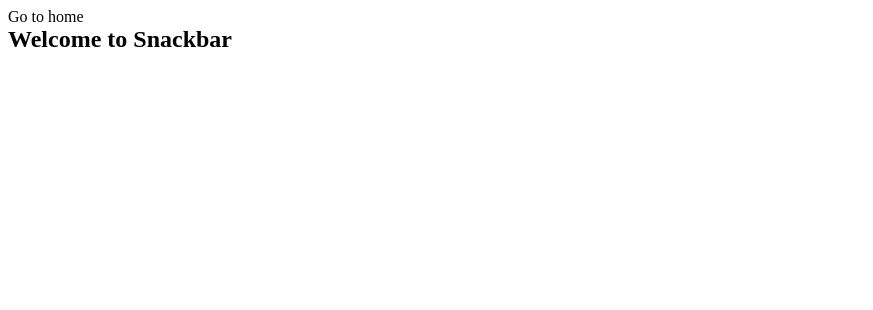
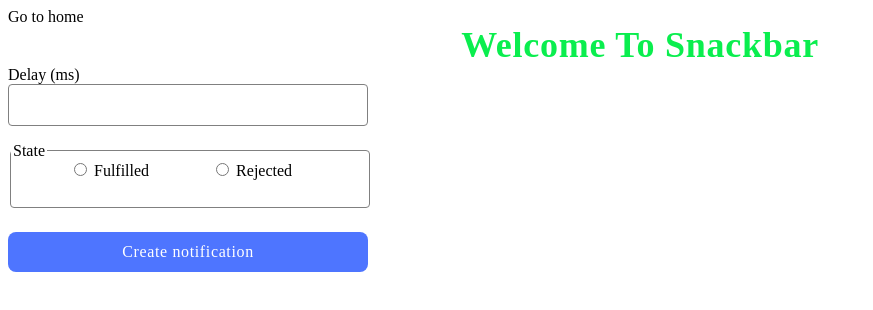
Before and after one commit to OleksandrBaranov1987nk/goit-js-hw-10, a website built with Vite: page src/2-snackbar.html in a window 1280 px wide. Shown: the whole page, without its empty margins (0-873 px from the left). Built offline with nearby package versions, Linux system fonts and the light colour scheme.

Commit message:
upSnackbar

```diff
--- a/src/2-snackbar.html
+++ b/src/2-snackbar.html
@@ -12,6 +12,26 @@
     <section>
       <a href="./index.html">Go to home</a>
       <h1>Welcome to Snackbar</h1>
+      <form class="form">
+        <label>
+          Delay (ms)
+          <input type="number" name="delay" required />
+        </label>
+
+        <fieldset>
+          <legend>State</legend>
+          <label>
+            <input type="radio" name="state" value="fulfilled" required />
+            Fulfilled
+          </label>
+          <label>
+            <input type="radio" name="state" value="rejected" required />
+            Rejected
+          </label>
+        </fieldset>
+
+        <button type="submit">Create notification</button>
+      </form>
     </section>
     <script type="module" src="./js/2-snackbar.js"></script>
   </body>
--- a/src/css/2-snackbar.css
+++ b/src/css/2-snackbar.css
@@ -0,0 +1,69 @@
+body {
+    font-family: Montserrat;
+  }
+
+  .form {
+    width: 360px;
+  }
+
+  h1 {
+    margin-bottom: 50px;
+    margin-left: 50px;
+    margin-top: 50px;
+    line-height: 1.11;
+    text-align: center;
+    font-size: 36px;
+    letter-spacing: 0.02em;
+    text-transform: capitalize;
+    color: #0aee4e;
+    margin-bottom: 72px;
+  }
+
+  input[type='number'] {
+    margin-bottom: 16px;
+    width: 350px;
+    padding: 0;
+    height: 40px;
+    border-radius: 4px;
+    border: 1px solid #808080;
+    font-family: Montserrat;
+    padding-left: 8px;
+  }
+
+  input[type='number']:hover,
+  fieldset:hover {
+    border: 1px solid #000;
+  }
+
+  fieldset {
+    width: 358px;
+    height: 64px;
+    border-radius: 4px;
+    border: 1px solid #808080;
+    padding: 0;
+    margin-bottom: 24px;
+  }
+
+  fieldset label {
+    margin-left: 58px;
+    margin-top: 28px;
+  }
+
+  button {
+    width: 100%;
+    padding: 8px 16px;
+    border-radius: 8px;
+    background-color: #4e75ff;
+    color: rgba(255, 255, 255, 1);
+    font-size: 16px;
+    font-weight: 500;
+    line-height: 24px; /* 150% */
+    letter-spacing: 0.64px;
+    border: none;
+    font-family: Montserrat;
+  }
+
+  button:hover {
+    background-color: #6c8cff;
+    cursor: pointer;
+  }
--- a/src/js/2-snackbar.js
+++ b/src/js/2-snackbar.js
@@ -1,4 +1,32 @@
-// Описаний у документації
 import iziToast from "izitoast";
-// Додатковий імпорт стилів
 import "izitoast/dist/css/iziToast.min.css";
+
+document.querySelector('.form').addEventListener('submit', function (event) {
+    event.preventDefault();
+
+    const delay = event.target.elements.delay.value;
+    const state = event.target.elements.state.value;
+
+
+    new Promise((resolve, reject) => {
+        setTimeout(() => {
+            if (state === 'fulfilled') {
+                resolve(`✅ Fulfilled promise in ${delay}ms`);
+            } else {
+                reject(`❌ Rejected promise in ${delay}ms`);
+            }
+        }, delay);
+    })
+    .then(message => {
+        iziToast.success({
+            title: 'Success',
+            message: message,
+        });
+    })
+    .catch(message => {
+        iziToast.error({
+            title: 'Error',
+            message: message,
+        });
+    });
+})
```
